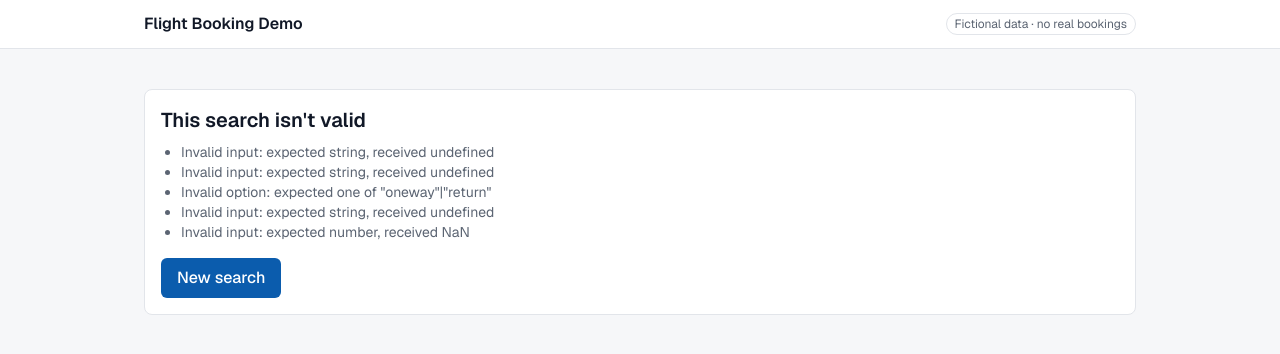
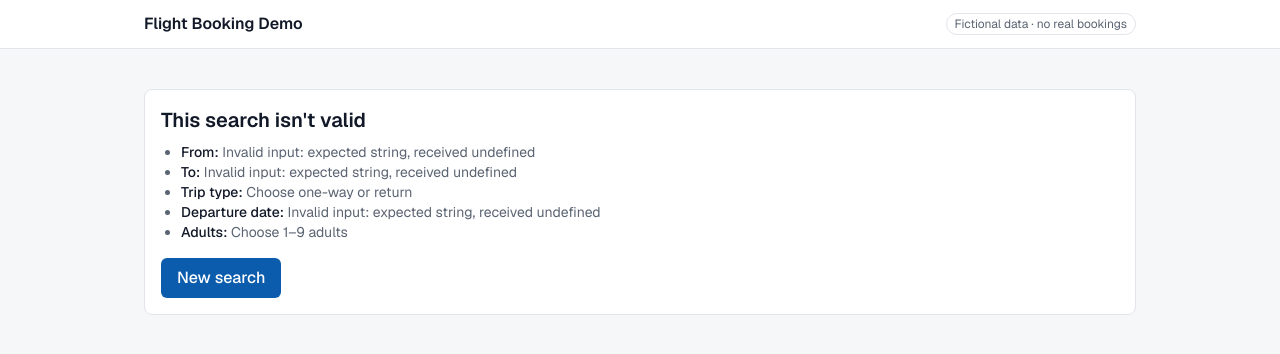
Before and after one commit to pratimaawa/flight-booking-demo, a Next.js app: page /flights in a window 1280 px wide. Shown: the top 354 px of the page. Built offline with nearby package versions, Linux system fonts and the light colour scheme.

Commit message:
fix: friendly, field-labelled messages for invalid search URLs

```diff
--- a/src/app/flights/page.tsx
+++ b/src/app/flights/page.tsx
@@ -13,6 +13,18 @@ import { parseSearch } from '@/lib/schemas/search';
 
 export const metadata: Metadata = { title: 'Flights' };
 
+const FIELD_LABEL: Record<string, string> = {
+  from: 'From',
+  to: 'To',
+  trip: 'Trip type',
+  depart: 'Departure date',
+  return: 'Return date',
+  adults: 'Adults',
+  children: 'Children',
+  infants: 'Infants',
+  cabin: 'Cabin',
+};
+
 export default async function FlightsPage({
   searchParams,
 }: PageProps<'/flights'>) {
@@ -23,7 +35,12 @@ export default async function FlightsPage({
         <h1 className="text-xl font-semibold">This search isn&apos;t valid</h1>
         <ul className="mt-2 list-disc pl-5 text-sm text-muted">
           {parsed.error.issues.map((i, n) => (
-            <li key={n}>{i.message}</li>
+            <li key={n}>
+              <span className="font-medium text-fg">
+                {FIELD_LABEL[String(i.path[0])] ?? 'Search'}:
+              </span>{' '}
+              {i.message}
+            </li>
           ))}
         </ul>
         <Link href="/" className="mt-4 btn-primary">
--- a/src/lib/schemas/search.ts
+++ b/src/lib/schemas/search.ts
@@ -14,23 +14,32 @@ const iata = z
   .string()
   .toUpperCase()
   .refine((c) => airportByCode.has(c), 'Choose an airport from the list');
-const count = (min: number, max: number) =>
-  z.coerce.number().int().min(min).max(max);
+// One readable message per field, whatever a hand-edited URL contains.
+const count = (min: number, max: number, message: string) =>
+  z.coerce
+    .number({ message })
+    .int({ message })
+    .min(min, { message })
+    .max(max, { message });
 
 export const searchSchema = z
   .object({
     from: iata,
     to: iata,
-    trip: z.enum(['oneway', 'return']),
+    trip: z.enum(['oneway', 'return'], { message: 'Choose one-way or return' }),
     depart: isoDate,
     return: z.preprocess(
       (v) => (v === '' || v === null ? undefined : v),
       isoDate.optional()
     ),
-    adults: count(1, 9),
-    children: count(0, 8).default(0),
-    infants: count(0, 9).default(0),
-    cabin: z.enum(['economy', 'premium', 'business']).default('economy'),
+    adults: count(1, 9, 'Choose 1–9 adults'),
+    children: count(0, 8, 'Choose 0–8 children').default(0),
+    infants: count(0, 9, 'Choose 0–9 infants').default(0),
+    cabin: z
+      .enum(['economy', 'premium', 'business'], {
+        message: 'Choose a cabin class',
+      })
+      .default('economy'),
   })
   .superRefine((s, ctx) => {
     const issue = (path: string, message: string) =>
```
Also changed, not shown: 1 other file (tests, documents, lock files or other folders).
